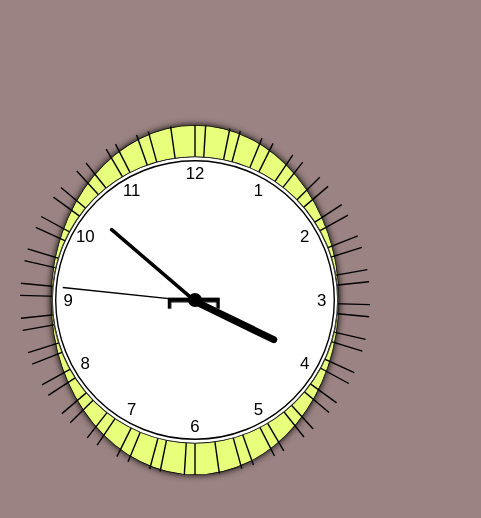
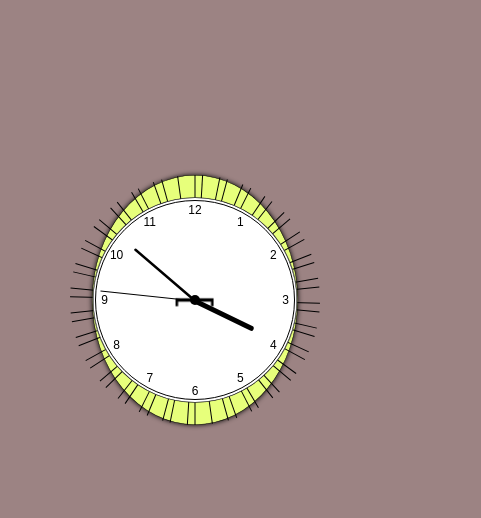
Before and after one commit to shakiltha/analog-clock, a plain HTML site: page index.html in a window 390 px wide. Shown: the whole page, 481 px wide, since content can reach past the window. Drawn offline with Linux system fonts and the light colour scheme.

Commit message:
Update mobile.css
updated css scale to .5

```diff
--- a/css/mobile.css
+++ b/css/mobile.css
@@ -25,7 +25,7 @@ body {
     position: relative;
     box-shadow: 0 0 10px;
     margin-top: 50px;
-    transform: scale(.7);
+    transform: scale(.5);
 }
 
 .line {
```
